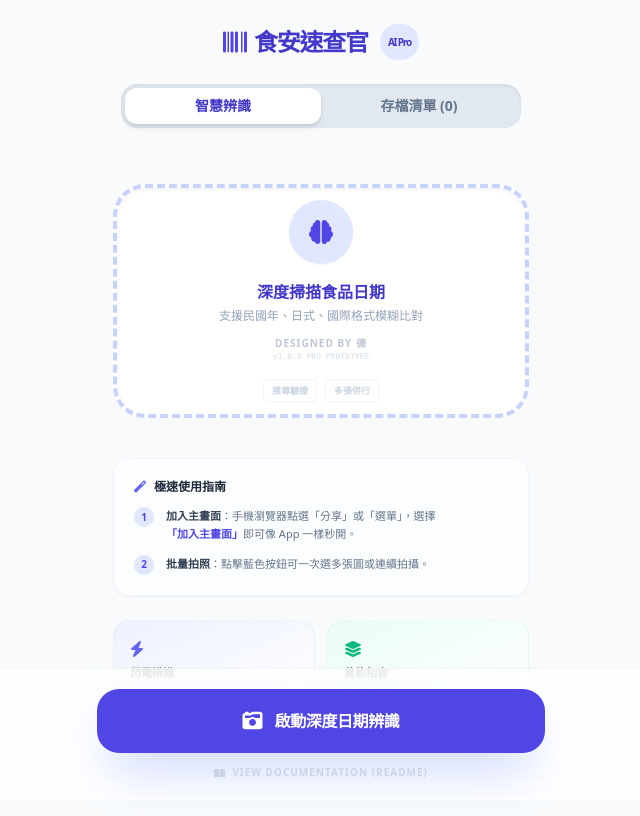
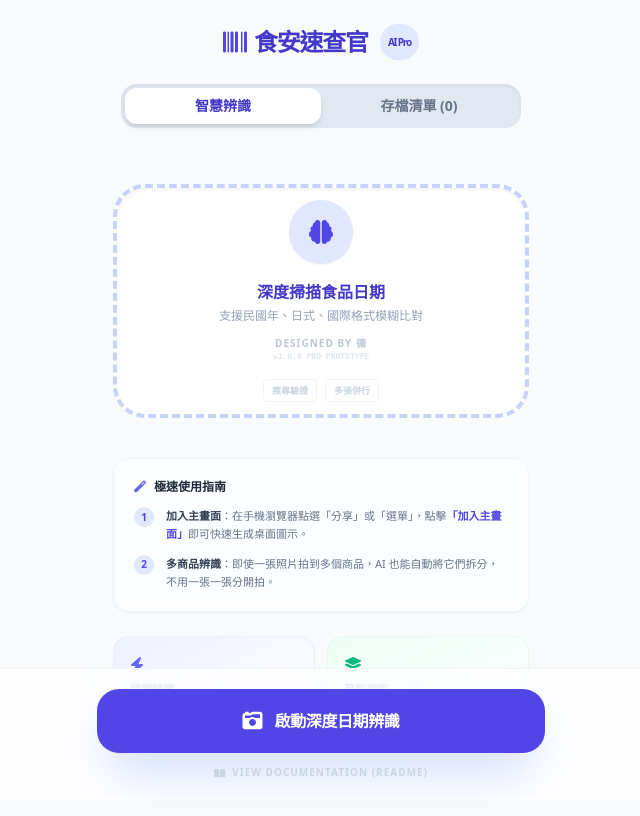
Before and after one commit to lalawgwg99/foodtime, a React (Vite) app: page / in a window 1280 px wide. Shown: the top 816 px of the page, without its empty margins (319-959 px from the left). Built offline with nearby package versions, Linux system fonts and the light colour scheme.

Commit message:
docs: correct guide text to reflect multi-item detection

```diff
--- a/App.tsx
+++ b/App.tsx
@@ -190,13 +190,13 @@ const App: React.FC = () => {
                       <div className="flex items-start gap-3">
                         <div className="w-5 h-5 bg-indigo-100 rounded-full flex items-center justify-center text-[10px] font-bold text-indigo-600 shrink-0">1</div>
                         <p className="text-[11px] text-slate-500 leading-relaxed">
-                          <span className="font-bold text-slate-700">加入主畫面</span>：手機瀏覽器點選「分享」或「選單」，選擇<span className="text-indigo-600 font-black">「加入主畫面」</span>即可像 App 一樣秒開。
+                          <span className="font-bold text-slate-700">加入主畫面</span>：在手機瀏覽器點選「分享」或「選單」，點擊<span className="text-indigo-600 font-black">「加入主畫面」</span>即可快速生成桌面圖示。
                         </p>
                       </div>
                       <div className="flex items-start gap-3">
                         <div className="w-5 h-5 bg-indigo-100 rounded-full flex items-center justify-center text-[10px] font-bold text-indigo-600 shrink-0">2</div>
                         <p className="text-[11px] text-slate-500 leading-relaxed">
-                          <span className="font-bold text-slate-700">批量拍照</span>：點擊藍色按鈕可一次選多張圖或連續拍攝。
+                          <span className="font-bold text-slate-700">多商品辨識</span>：即使一張照片拍到多個商品，AI 也能自動將它們拆分，不用一張一張分開拍。
                         </p>
                       </div>
                     </div>
```
